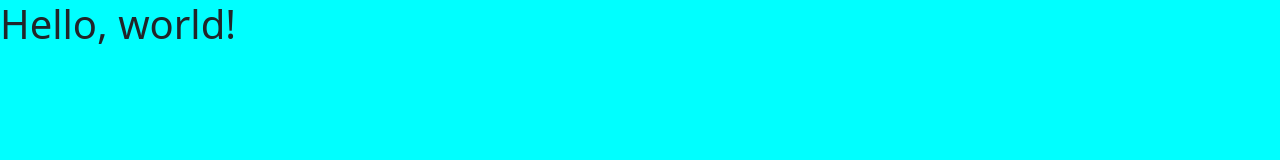
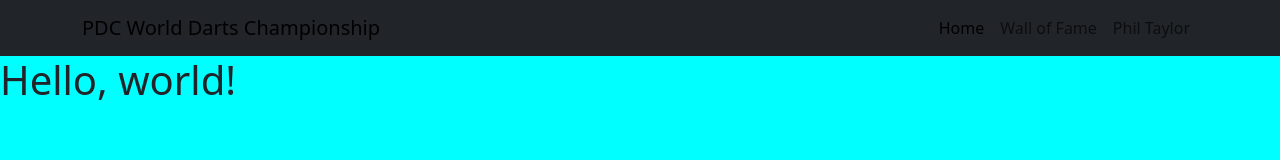
Before and after one commit to joeb-brfc/v2-PDC-World-darts-championship, a plain HTML site: page index.html in a window 1280 px wide. Drawn offline with nearby package versions, Linux system fonts and the light colour scheme.

Commit message:
Add Navbar and page links to the header

```diff
--- a/index.html
+++ b/index.html
@@ -3,11 +3,35 @@
   <head>
     <meta charset="utf-8">
     <meta name="viewport" content="width=device-width, initial-scale=1">
-    <title>Bootstrap demo</title>
+    <title>v2 PDC World darts championship </title>
     <link href="https://cdn.jsdelivr.net/npm/bootstrap@5.3.6/dist/css/bootstrap.min.css" rel="stylesheet" integrity="sha384-4Q6Gf2aSP4eDXB8Miphtr37CMZZQ5oXLH2yaXMJ2w8e2ZtHTl7GptT4jmndRuHDT" crossorigin="anonymous">
     <link rel="stylesheet" href="assets/css/styles.css">
   </head>
   <body>
+      <header role="banner">
+    <nav class="navbar navbar-expand-md bg-dark custom-navbar" role="navigation">
+      <div class="container">
+        <a class="navbar-brand" href="index.html">PDC World Darts Championship</a>
+        <button class="navbar-toggler" type="button" data-bs-toggle="collapse" data-bs-target="#navbarNav"
+          aria-controls="navbarNav" aria-expanded="false" aria-label="Toggle navigation">
+          <span class="navbar-toggler-icon"></span>
+        </button>
+        <div class="collapse navbar-collapse" id="navbarNav">
+          <ul class="navbar-nav ms-auto">
+            <li class="nav-item">
+              <a class="nav-link active" aria-current="page" href="index.html">Home</a>
+            </li>
+            <li class="nav-item">
+              <a class="nav-link" href="wall-of-fame.html">Wall of Fame</a>
+            </li>
+            <li class="nav-item">
+              <a class="nav-link" href="phil-taylor.html">Phil Taylor</a>
+            </li>
+          </ul>
+        </div>
+      </div>
+    </nav>
+  </header>
     <h1>Hello, world!</h1>
     <script src="https://cdn.jsdelivr.net/npm/bootstrap@5.3.6/dist/js/bootstrap.bundle.min.js" integrity="sha384-j1CDi7MgGQ12Z7Qab0qlWQ/Qqz24Gc6BM0thvEMVjHnfYGF0rmFCozFSxQBxwHKO" crossorigin="anonymous"></script>
   </body>
```
